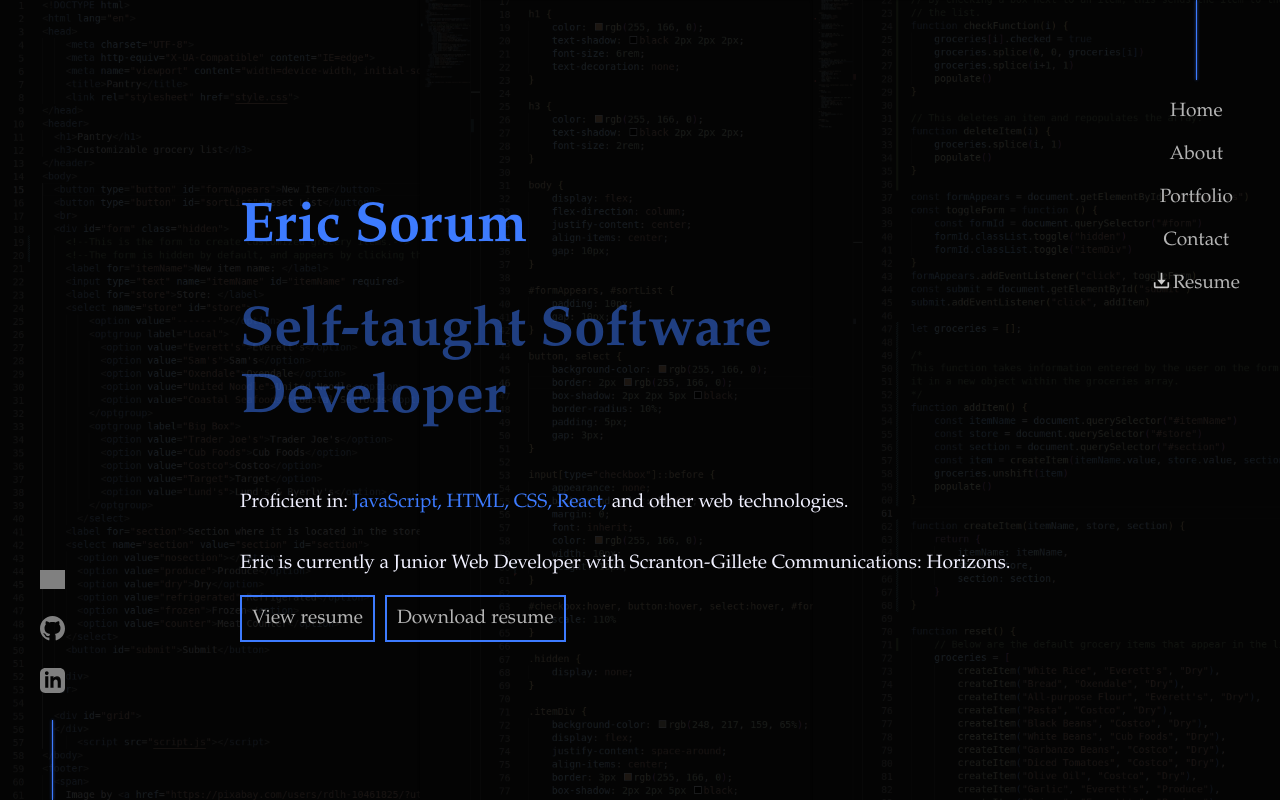
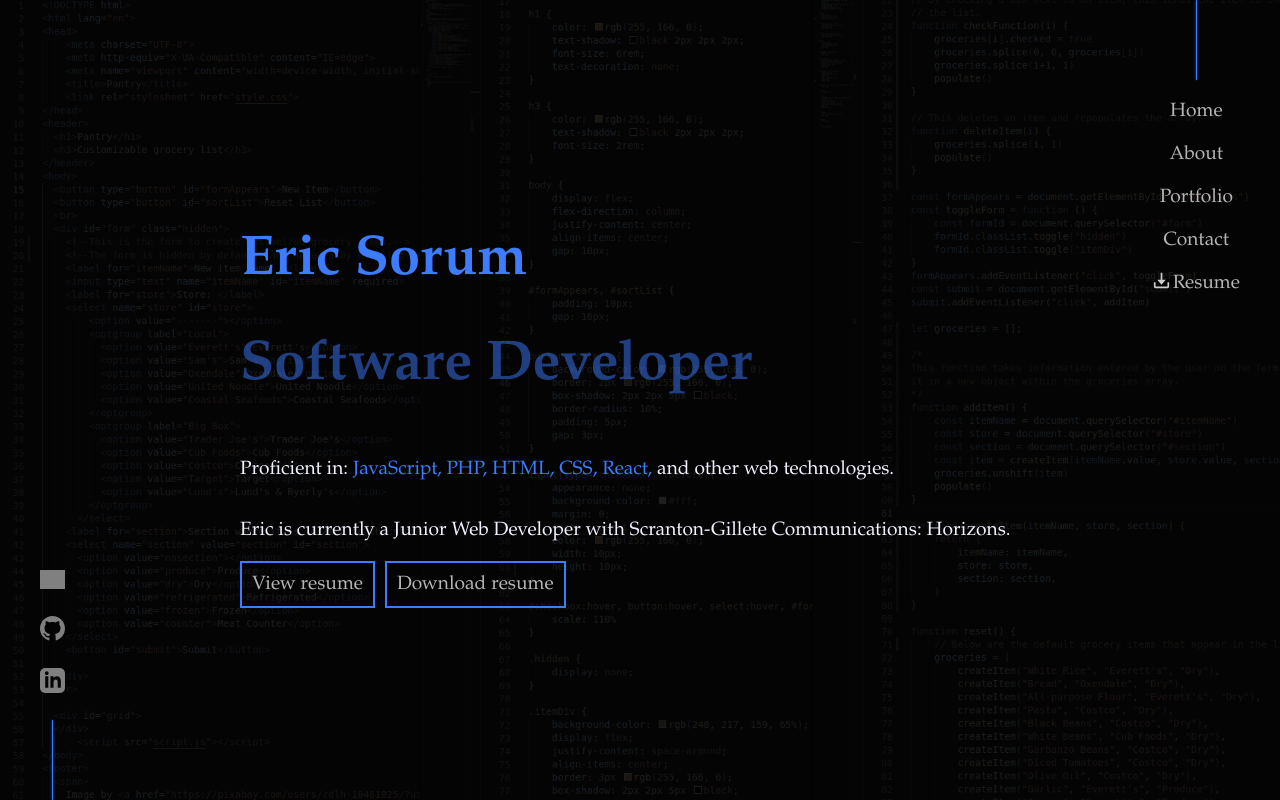
Before and after one commit to EricSorum/eric-sorum, a React (Create React App) app: page / in a window 1280 px wide. Shown: the top 800 px of the page. Built offline with nearby package versions, Linux system fonts and the light colour scheme; grey boxes are pictures that could not be loaded.

Commit message:
Updated homepage

```diff
--- a/src/components/Home.jsx
+++ b/src/components/Home.jsx
@@ -8,11 +8,11 @@ function Home() {
       <div className={style.homeBlock}>
         <div className={style.headerDive}>
           <h1 className={style.homeHeader}>Eric Sorum</h1>
-          <h1 className={style.subHeader}>Self-taught Software Developer</h1>
+          <h1 className={style.subHeader}>Software Developer</h1>
         </div>
         <p>
           Proficient in:
-          <span className={style.blueText}> JavaScript, HTML, CSS, React, </span>
+          <span className={style.blueText}> JavaScript, PHP, HTML, CSS, React, </span>
           and other web technologies.
         </p>
         <p>
```
